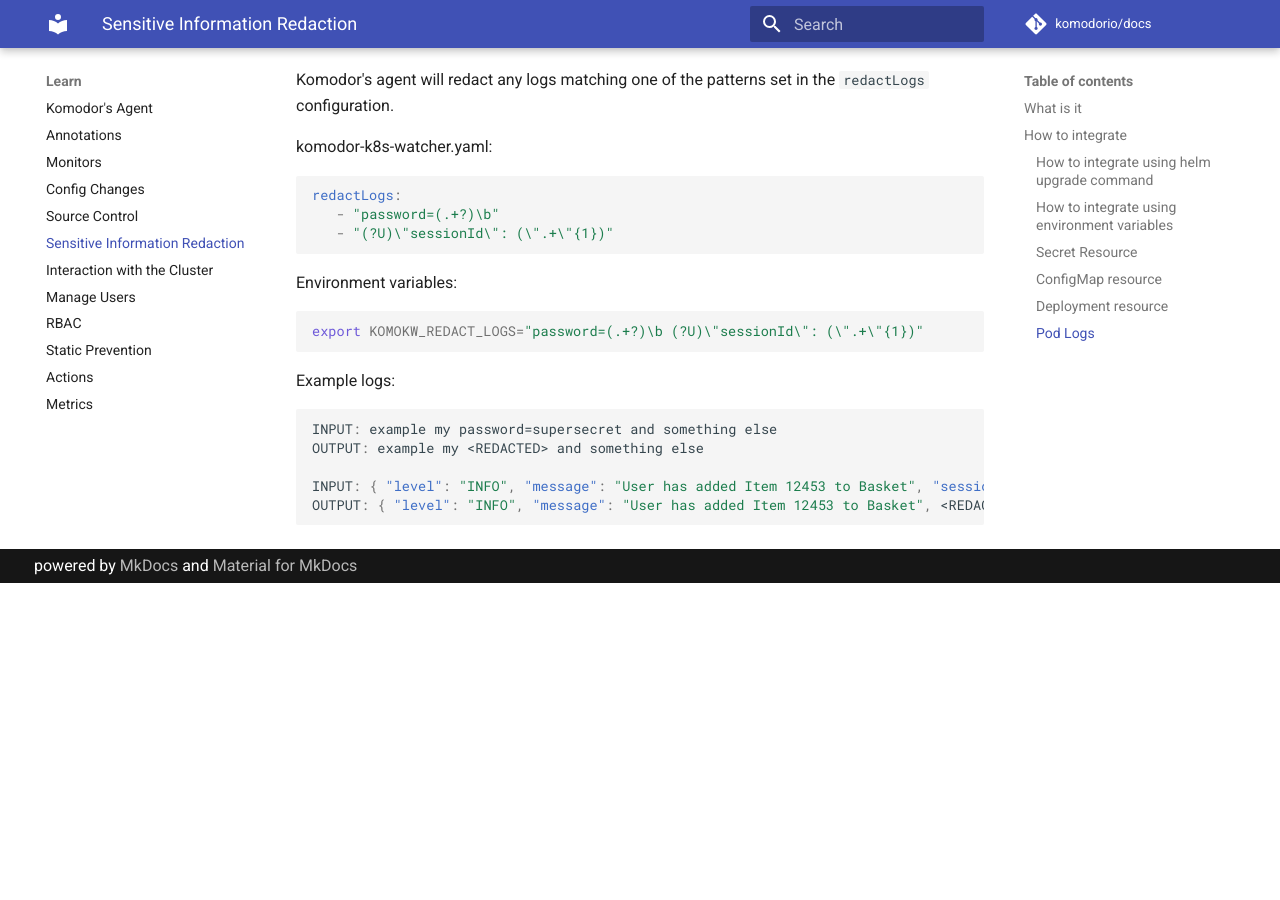
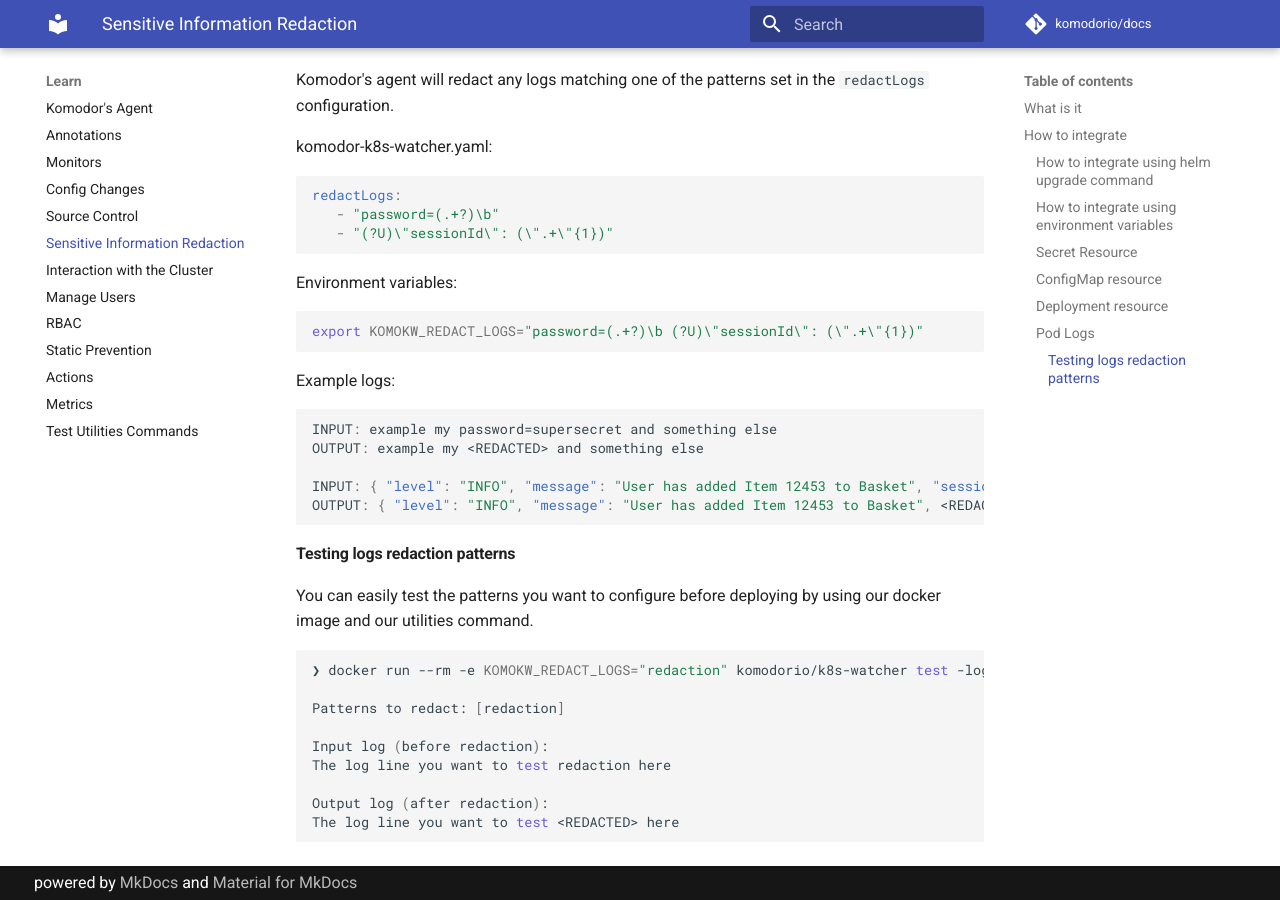
Before and after one commit to komodorio/docs, an MkDocs documentation site: the page built from docs/Learn/Sensitive-Information-Redaction.md, in a window 1280 px wide and 900 px high, scrolled down 2765 px. Built offline with MkDocs 1.6.1 and Material for MkDocs 9.7.7, drawn with Linux system fonts in a browser that asks for light colours; comment, search, counter and statistics services are not loaded; before the commit the page ends 3348 px from its top, so only the background shows below that.

Commit message:
add test utilities commands

````diff
--- a/docs/Learn/Sensitive-Information-Redaction.md
+++ b/docs/Learn/Sensitive-Information-Redaction.md
@@ -135,3 +135,19 @@
 INPUT: { "level": "INFO", "message": "User has added Item 12453 to Basket", "sessionId": "SESS456", "timestamp": 1634477804 }
 OUTPUT: { "level": "INFO", "message": "User has added Item 12453 to Basket", <REDACTED>, "timestamp": 1634477804 }
 ```
+
+#### Testing logs redaction patterns
+
+You can easily test the patterns you want to configure before deploying by using our docker image and our utilities command.
+
+```bash
+❯ docker run --rm -e KOMOKW_REDACT_LOGS="redaction" komodorio/k8s-watcher test -logredactor -inputlog="The log line you want to test redaction here"
+
+Patterns to redact: [redaction]
+
+Input log (before redaction):
+The log line you want to test redaction here
+
+Output log (after redaction):
+The log line you want to test <REDACTED> here
+```
--- a/mkdocs.yml
+++ b/mkdocs.yml
@@ -36,6 +36,7 @@
       - Static Prevention: Learn/Static-Prevention.md
       - Actions: Learn/Actions.md
       - Metrics: Learn/Metrics.md
+      - Test Utilities Commands: Learn/Test-Utilities-Commands.md
   - Integrations:
       - Datadog: Integrations/Datadog.md
       - Datadog Webhook: Integrations/datadog-webhook.md
````
Also changed, not shown: docs/Learn/Test-Utilities-Commands.md (added, +43 -0 lines).
